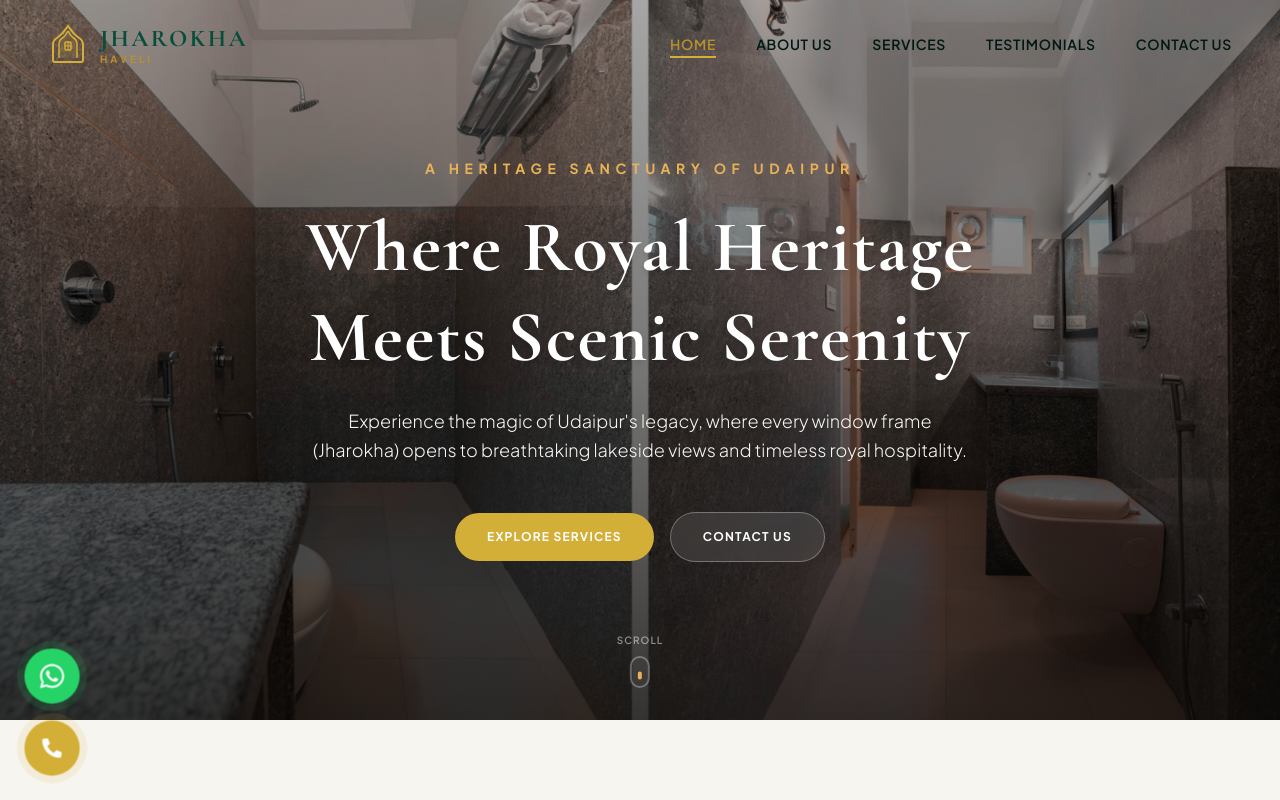
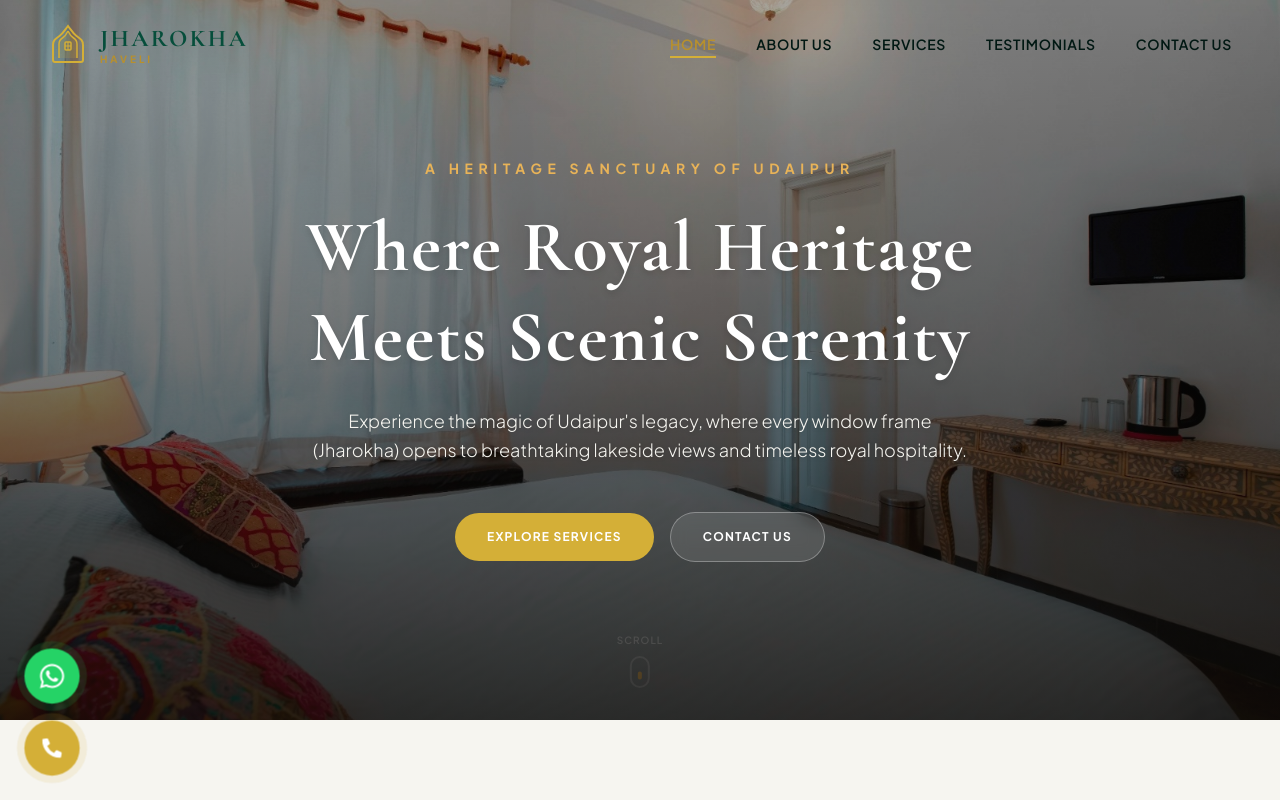
Before and after one commit to Eshbanoliver/JHAROKHAHAVELI, a React (Vite) app: page / in a window 1280 px wide. Shown: the top 800 px of the page. Built offline with nearby package versions, Linux system fonts and the light colour scheme.

Commit message:
updated files

```diff
--- a/src/pages/Home.tsx
+++ b/src/pages/Home.tsx
@@ -69,14 +69,28 @@ const faqItems = [
   },
 ];
 
+const heroImages = [
+  '/haveli_6.jpg', // Lake sunset view
+  '/haveli_1.jpg',
+  '/haveli_7.jpg'
+];
+
 export default function Home() {
   const [activeTestimonial, setActiveTestimonial] = useState(0);
+  const [activeHeroImage, setActiveHeroImage] = useState(0);
 
   useEffect(() => {
     const timer = setInterval(() => {
       setActiveTestimonial((prev) => (prev + 1) % testimonials.length);
     }, 6000);
     return () => clearInterval(timer);
+  }, []);
+
+  useEffect(() => {
+    const heroTimer = setInterval(() => {
+      setActiveHeroImage((prev) => (prev + 1) % heroImages.length);
+    }, 5000);
+    return () => clearInterval(heroTimer);
   }, []);
 
   return (
@@ -90,15 +104,22 @@ export default function Home() {
       {/* 1. Hero Banner */}
       <section className="relative h-[90vh] -mt-24 overflow-hidden flex items-center justify-center">
         {/* Background Image with overlay */}
-        <div className="absolute inset-0">
-          <img
-            src="/haveli_6.jpg"
-            alt="Jharokha Haveli Lakeside Palace"
-            className="w-full h-full object-cover scale-105"
-            style={{ filter: 'brightness(0.65)' }}
-          />
+        <div className="absolute inset-0 bg-dark-950">
+          <AnimatePresence>
+            <motion.img
+              key={activeHeroImage}
+              src={heroImages[activeHeroImage]}
+              alt="Jharokha Haveli Lakeside Palace"
+              initial={{ opacity: 0, scale: 1.05 }}
+              animate={{ opacity: 1, scale: 1 }}
+              exit={{ opacity: 0 }}
+              transition={{ duration: 1.5, ease: "easeInOut" }}
+              className="absolute inset-0 w-full h-full object-cover"
+              style={{ filter: 'brightness(0.65)' }}
+            />
+          </AnimatePresence>
           {/* Subtle parallax/gradient cover */}
-          <div className="absolute inset-0 bg-gradient-to-t from-dark-950/75 via-dark-950/30 to-transparent" />
+          <div className="absolute inset-0 bg-gradient-to-t from-dark-950/75 via-dark-950/30 to-transparent z-10" />
         </div>
 
         {/* Hero Content */}
```
